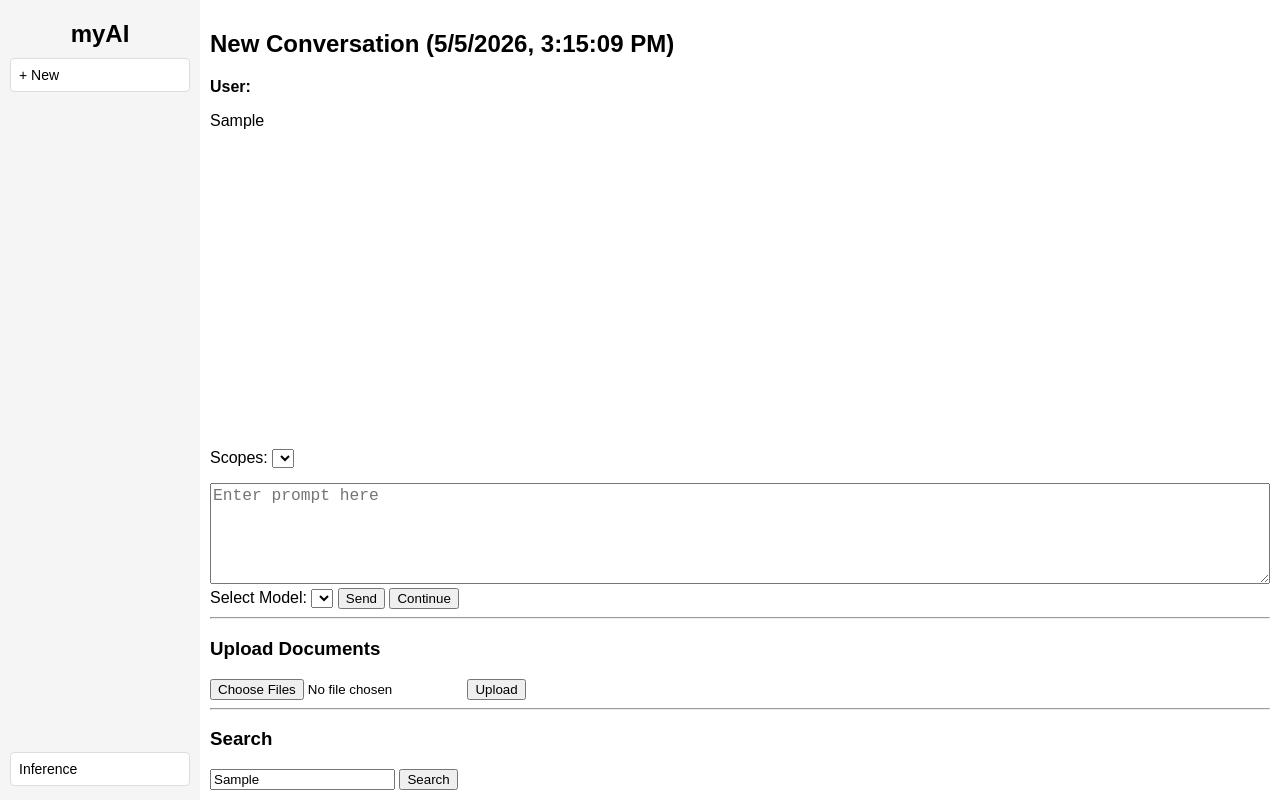
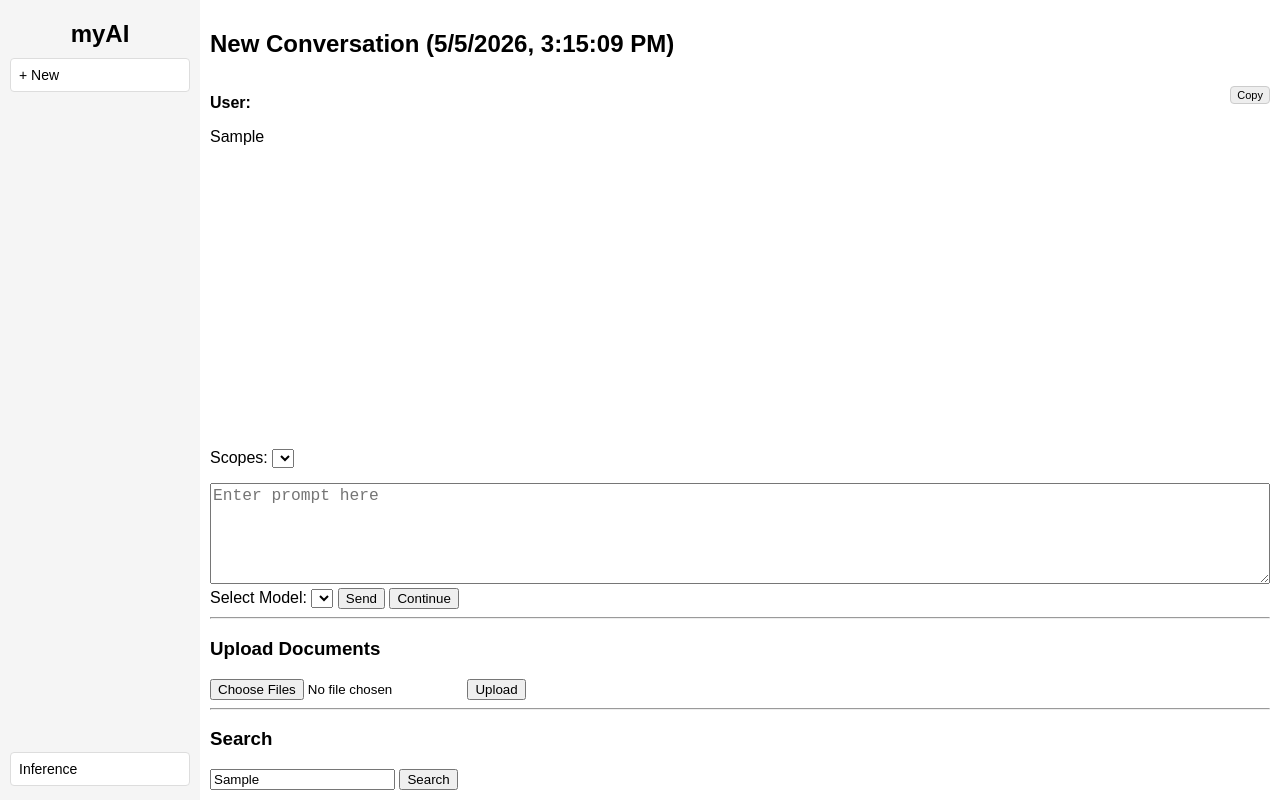
Before and after one commit to dotpredicate/myAI, a plain HTML site: page static/index.html in a window 1280 px wide. Both pictures are taken after typing "Sample", "Sample" into the empty fields and a click on the button "Send". Drawn offline with Linux system fonts and the light colour scheme; no server answers.

Commit message:
Copy to clipboard

```diff
--- a/static/index.html
+++ b/static/index.html
@@ -274,6 +274,25 @@
       cursor: pointer;
     }
 
+    .msg-header {
+      display: flex;
+      justify-content: space-between;
+      align-items: center;
+    }
+
+    .copy-btn {
+      background: #eee;
+      border: 1px solid #ccc;
+      border-radius: 4px;
+      padding: 2px 6px;
+      font-size: 11px;
+      cursor: pointer;
+    }
+
+    .copy-btn:hover {
+      background: #ddd;
+    }
+
 </style>
 </head>
 
@@ -544,34 +563,71 @@
       }
 
       initializeState(newType, role = 'assistant') {
+        const wrapper = document.createElement('div');
+        wrapper.className = 'message-wrapper';
+
+        this.responseContainer.appendChild(wrapper);
+        this.messageWrapper = wrapper;
+
+        const header = document.createElement('div');
+        header.className = 'msg-header';
+
         const label = document.createElement('div');
+        label.classList.add('msg-label');
         label.textContent = (role === 'user' ? 'User:' : 'Assistant:');
-        label.classList.add('msg-label');
-        this.responseContainer.appendChild(label);
+        header.appendChild(label);
+
+        const newStream = { type: newType };
+        this.streamState = newStream;
+
+        const createCopyButton = () => {
+          const fullTextHolder = { content: '' };
+          const copyBtn = document.createElement('button');
+          copyBtn.className = 'copy-btn';
+          copyBtn.textContent = 'Copy';
+          copyBtn.onclick = () => {
+            navigator.clipboard.writeText(newStream.fullText.content).then(() => {
+              const originalText = copyBtn.textContent;
+              copyBtn.textContent = 'Copied!';
+              setTimeout(() => copyBtn.textContent = originalText, 2000);
+            });
+          };
+          header.appendChild(copyBtn);
+          newStream.copyBtn = copyBtn;
+          newStream.fullText = fullTextHolder;
+        }
+        wrapper.appendChild(header);
+
         if (newType === 'thinking') {
           const container = document.createElement('details');
           const summary = document.createElement('summary');
           summary.textContent = 'Reasoning';
           container.appendChild(summary);
           container.dataset.mode = 'thinking';
-          this.responseContainer.appendChild(container);
-          this.streamState = { type: 'thinking', writeElem: container };
+          wrapper.appendChild(container);
+          const smdRenderer = smd.default_renderer(container);
+          this.streamState.parser = smd.parser(smdRenderer);
+          this.streamState.writeElem = container;
+          createCopyButton();
         } else if (newType === 'message') {
           const msgDiv = document.createElement('div');
           msgDiv.className = 'msg-body';
           const smdRenderer = smd.default_renderer(msgDiv);
-          this.responseContainer.appendChild(msgDiv);
-          this.streamState = { type: 'message', parser: smd.parser(smdRenderer) };
+          wrapper.appendChild(msgDiv);
+          this.streamState.parser = smd.parser(smdRenderer);
+          createCopyButton();
         } else if (newType === 'tool_call') {
-          this.streamState = { type: 'tool_call' };
+          this.streamState.type = 'tool_call';
         }
       }
 
       handleStreamChunk(chunk) {
         if (this.streamState.type === 'thinking') {
-          this.streamState.writeElem.append(chunk.content);
+          smd.parser_write(this.streamState.parser, chunk.content);
+          this.streamState.fullText.content += chunk.content;
         } else if (this.streamState.type === 'message') {
           smd.parser_write(this.streamState.parser, chunk.content);
+          this.streamState.fullText.content += chunk.content;
         } else if (this.streamState.type === 'tool_call') {
           const container = document.createElement('details');
           container.dataset.messageId = chunk.id;
@@ -630,7 +686,7 @@
             container.appendChild(btnApprove);
             container.appendChild(btnReject);
           }
-          this.responseContainer.appendChild(container);
+          this.messageWrapper.appendChild(container);
         }
       }
 
```
